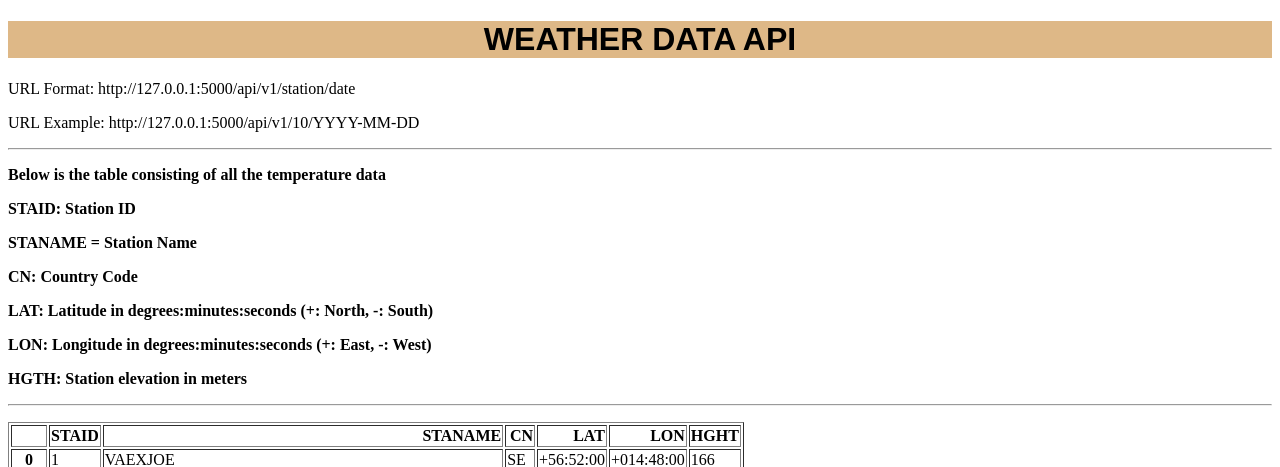
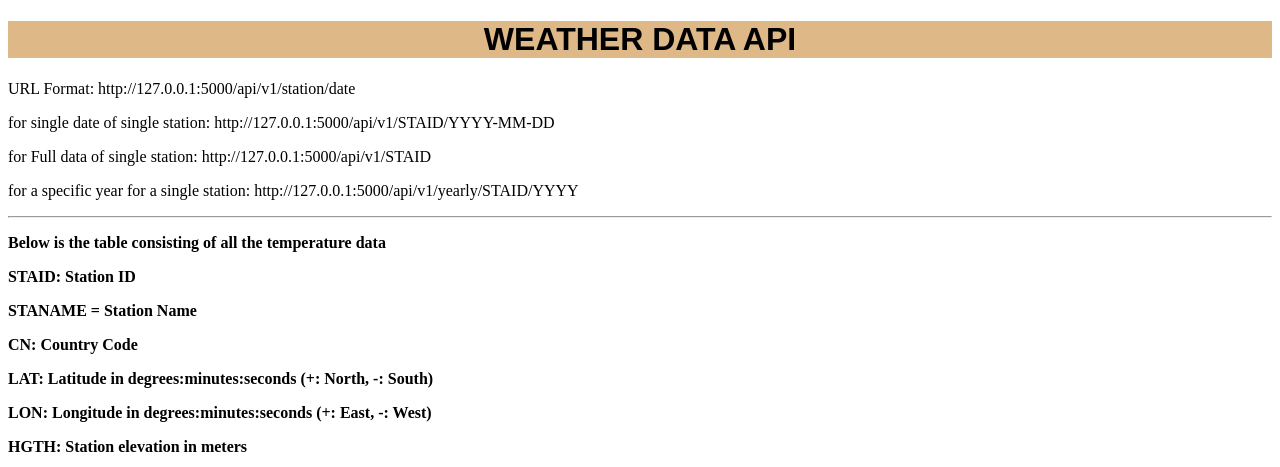
Before and after one commit to ADIIIIXD/custom_weather_api, a Flask app: page / in a window 1280 px wide. Shown: the top 467 px of the page. Run offline with Flask 3, Linux system fonts and the light colour scheme.

Commit message:
added url endpoints for yearly and all data

```diff
--- a/main.py
+++ b/main.py
@@ -21,5 +21,22 @@ def about(station, date):
             "temperature": temperature}
 
 
+@app.route("/api/v1/<station>")
+def sta_data(station):
+    filename = "data_small/TG_STAID" + str(station).zfill(6) + ".txt"
+    df = pd.read_csv(filename, skiprows=20, parse_dates=["    DATE"])
+    result = df.to_dict(orient="records")
+    return result
+
+
+@app.route("/api/v1/yearly/<station>/<year>")
+def yearly(station, year):
+    filename = "data_small/TG_STAID" + str(station).zfill(6) + ".txt"
+    df = pd.read_csv(filename, skiprows=20)
+    df["    DATE"] = df["    DATE"].astype(str)
+    result = df[df["    DATE"].str.startswith(str(year))].to_dict(orient="records")
+    return result
+
+
 if __name__ == "__main__":
     app.run(debug=True)
--- a/templates/home.html
+++ b/templates/home.html
@@ -10,7 +10,9 @@
 <body>
 <h1>WEATHER DATA API</h1>
 <p>URL Format: http://127.0.0.1:5000/api/v1/station/date</p>
-<p>URL Example: http://127.0.0.1:5000/api/v1/10/YYYY-MM-DD</p>
+<p>for single date of single station: http://127.0.0.1:5000/api/v1/STAID/YYYY-MM-DD</p>
+<p>for Full data of single station: http://127.0.0.1:5000/api/v1/STAID</p>
+<p>for a specific year for a single station: http://127.0.0.1:5000/api/v1/yearly/STAID/YYYY</p>
 <hr>
 <p><b>Below is the table consisting of all the temperature data</b></p>
 <p><b>STAID: Station ID</b></P>
```
